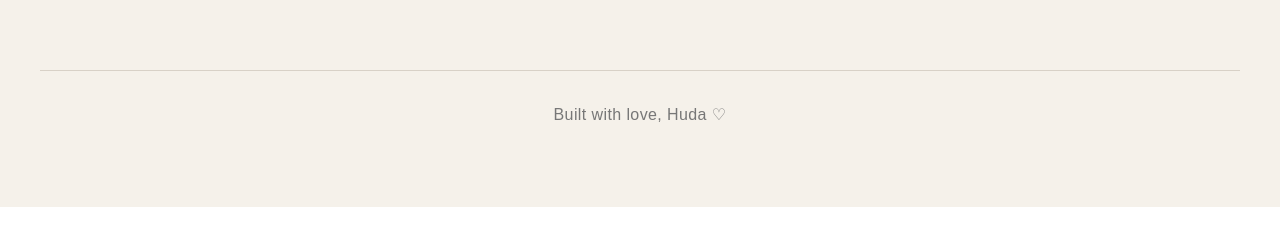
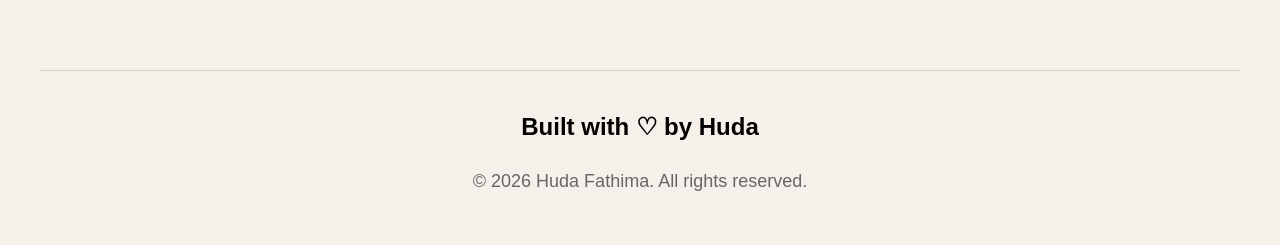
Before and after one commit to hudhafathima081-cell/Elane, a Next.js app: page / in a window 1280 px wide. Shown: the part 1287-1532 px from the top of the page. Before the commit the page ends 1494 px from the top, so only its background shows below. Built offline with nearby package versions, Linux system fonts and the light colour scheme.

Commit message:
footer updated

```diff
--- a/app/components/Footer.tsx
+++ b/app/components/Footer.tsx
@@ -71,14 +71,17 @@ export default function Footer() {
         </div>
 
         {/* BOTTOM */}
-        <div className="mt-20 text-center border-t border-[#d8d1c7] pt-8">
+<div className="mt-20 border-t border-[#d8d1c7] pt-10 text-center">
 
-          <p className="text-[#777] tracking-wide">
-            Built with love, Huda ♡
-          </p>
+  <h3 className="text-2xl font-semibold text-black">
+    Built with ♡ by Huda
+  </h3>
 
-        </div>
+  <p className="mt-6 text-[#666] text-lg">
+    © 2026 Huda Fathima. All rights reserved.
+  </p>
 
+</div>
       </div>
 
     </footer>
```
